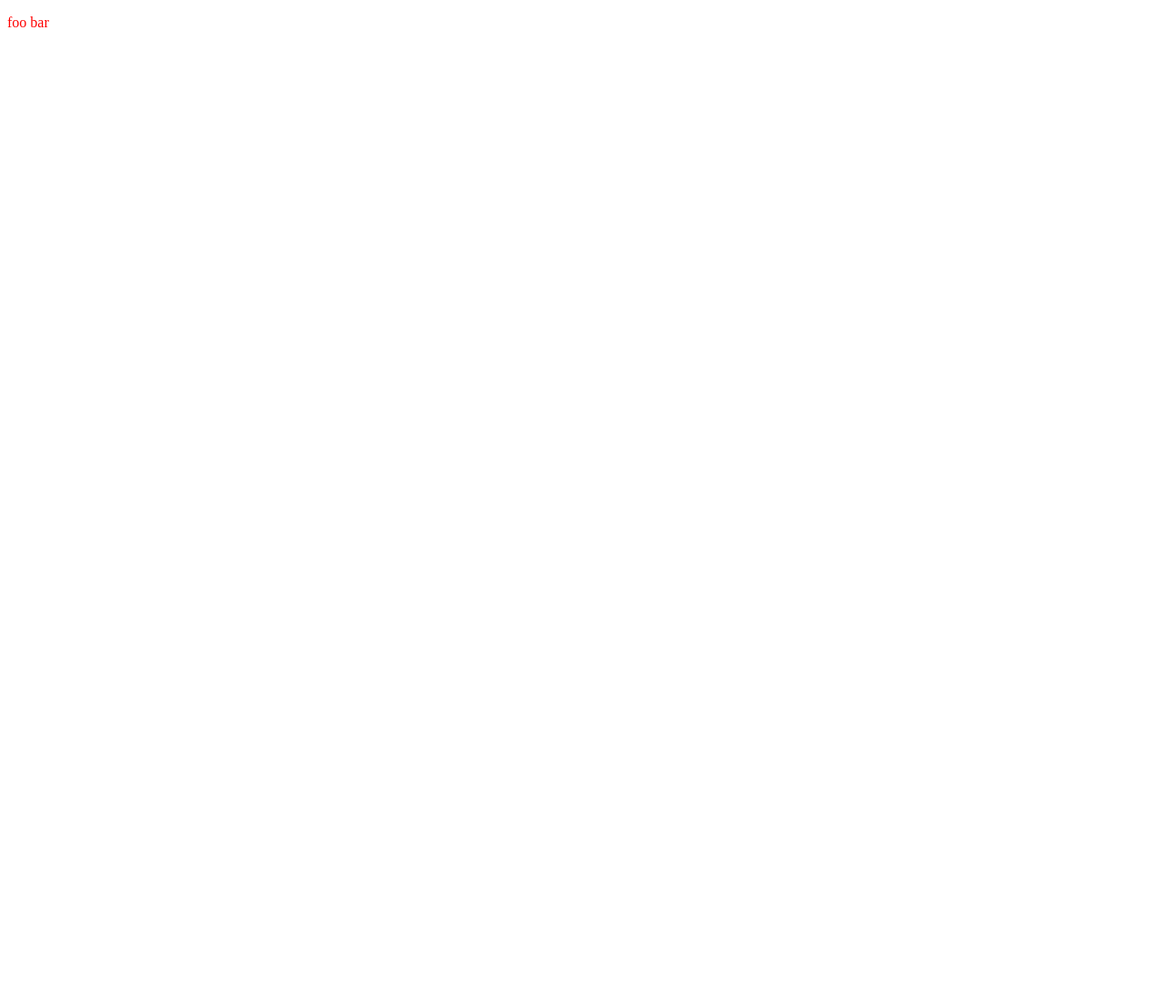
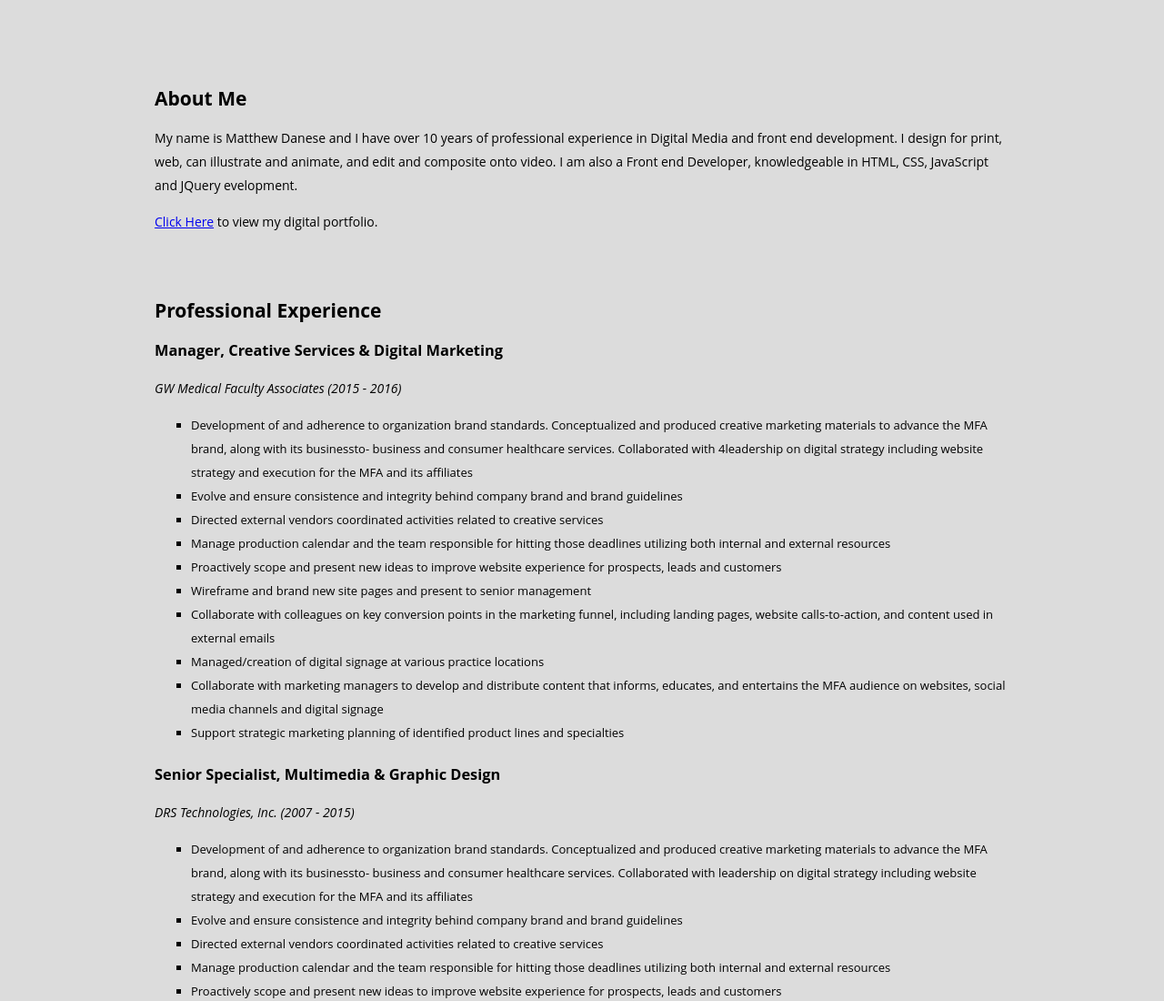
Before and after one commit to matthewdanese/about-me, a plain HTML site: page index.html in a window 1280 px wide. Shown: the top 1100 px of the page at 91% size. Before the commit the page ends 800 px from the top, so only its background shows below. Drawn offline with Linux system fonts and the light colour scheme.

Commit message:
About Me

```diff
--- a/index.html
+++ b/index.html
@@ -1,11 +1,73 @@
-<!DOCTYPE html>
+<!doctype html>
 <html>
+
 <head>
-	<title>HOME</title>
-		<link rel="stylesheet" type="text/css" href="main.css">
-			<p><a href="www.matthewdanese.com"></a>foo bar</p>
+<meta charset="UTF-8">
+<title>About Me</title>
+<link rel="stylesheet" href="resume.css">
 </head>
+
 <body>
+
+<main>
+	<!-- ABOUT ME -->
+	<div class="container">
+		<h2>About Me</h2>
+			<p>My name is Matthew Danese and I have over 10 years of professional experience in Digital Media and front end development. I design for print, web, can illustrate and animate, and edit and composite onto video. I am also a Front end Developer, knowledgeable in HTML, CSS, JavaScript and JQuery evelopment.</p>
+			<p><a href="/porfolio/index.html">Click Here</a> to view my digital portfolio.</p>
+	</div>
+
+	<!-- EXPERIENCE -->
+	<div class="container">
+		<h2>Professional Experience</h2>
+			<h3>Manager, Creative Services & Digital Marketing</h3>
+				<p><i>GW Medical Faculty Associates (2015 - 2016)</i></p>
+
+				<ul class="a">
+  					<li>Development of and adherence to organization brand standards. Conceptualized and produced creative marketing materials to advance the MFA brand, along with its businessto- business and consumer healthcare services. Collaborated with 		4leadership on digital strategy including website strategy and execution for the MFA and its affiliates</li>
+  					<li>Evolve and ensure consistence and integrity behind company brand and brand guidelines</li>
+  					<li>Directed external vendors coordinated activities related to creative services</li>
+  					<li>Manage production calendar and the team responsible for hitting those deadlines utilizing both internal and external resources</li>
+  					<li>Proactively scope and present new ideas to improve website experience for prospects, leads and customers</li>
+  					<li>Wireframe and brand new site pages and present to senior management</li>
+  					<li>Collaborate with colleagues on key conversion points in the marketing funnel, including landing pages, website calls-to-action, and content used in external emails</li>
+  					<li>Managed/creation of digital signage at various practice locations</li>
+  					<li>Collaborate with marketing managers to develop and distribute content that informs, educates, and entertains the MFA audience on websites, social media channels and digital signage</li>
+  					<li>Support strategic marketing planning of identified product lines and specialties</li>
+				</ul>
+
+			<h3>Senior Specialist, Multimedia & Graphic Design</h3>
+				<p><i>DRS Technologies, Inc. (2007 - 2015)</i></p>
+
+ 					<ul class="a">
+  					<li>Development of and adherence to organization brand standards. Conceptualized and produced creative marketing materials to advance the MFA brand, along with its businessto- business and consumer healthcare services. Collaborated with leadership on digital strategy including website strategy and execution for the MFA and its affiliates</li>
+  					<li>Evolve and ensure consistence and integrity behind company brand and brand guidelines</li>
+  					<li>Directed external vendors coordinated activities related to creative services</li>
+  					<li>Manage production calendar and the team responsible for hitting those deadlines utilizing both internal and external resources</li>
+  					<li>Proactively scope and present new ideas to improve website experience for prospects, leads and customers</li>
+  					<li>Wireframe and brand new site pages and present to senior management</li>
+  					<li>Collaborate with colleagues on key conversion points in the marketing funnel, including landing pages, website calls-to-action, and content used in external emails</li>
+  					<li>Managed/creation of digital signage at various practice locations</li>
+  					<li>Collaborate with marketing managers to develop and distribute content that informs, educates, and entertains the MFA audience on websites, social media channels and digital signage</li>
+  					<li>Support strategic marketing planning of identified product lines and specialties</li>
+				</ul>
+	</div>
+
+	<!-- EDUCATION -->
+	<div class="container">
+		<h2>Education</h2>
+			<p><i>The Art Institute of Pennsylvania (2006)</i></p>
+
+			<p>3D Animation and Video Production</p>
+	</div>
+
+	<!-- CONTACT INFORMATION -->
+	<div class="container">
+		<h2>Contact Information</h2>
+			<p>Matthew C. Danese</p>
+		<address>717.368.4259 | 1413 Valley Road  |  Lancaster, Pa, 17603</address>
+	</div>
+</main>
 
 </body>
 </html>
--- /dev/null
+++ b/resume.css
@@ -0,0 +1,23 @@
+@charset "UTF-8";
+/* CSS Document */
+
+body {
+    font-size: 14px;
+    line-height: 26px;
+    font-family: 'Open Sans', Arial, Helvetica, sans-serif;
+	padding: 50px;
+	background-color: #dcdcdc;
+}
+
+.container {
+  width: 940px;
+  margin: 10px auto;
+  padding: 10px;
+  margin-bottom: 20px;
+}
+
+ul.a {
+    list-style-type: square;
+	font-size: 13px;
+	margin-bottom: 20px;
+}
```
